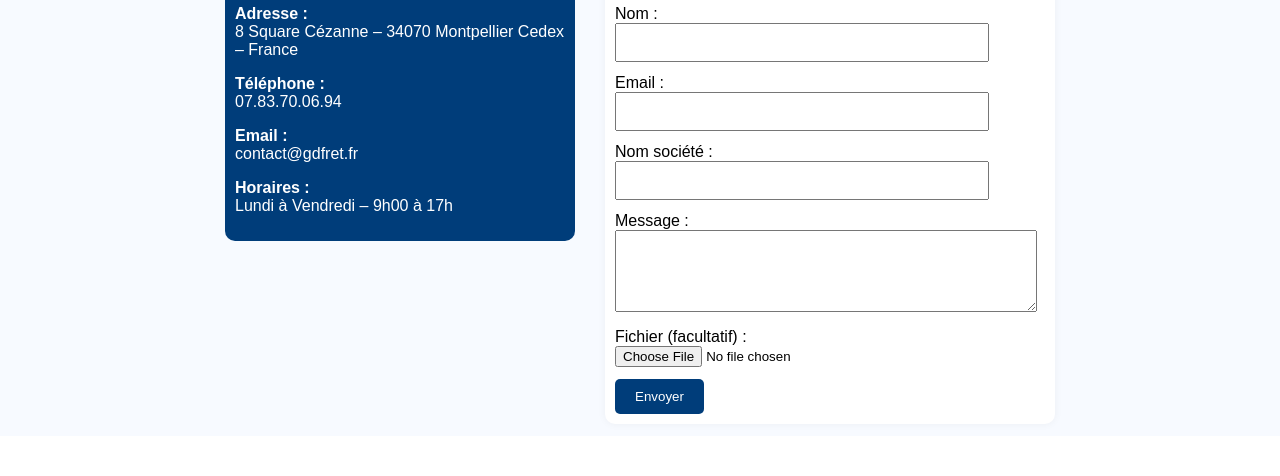
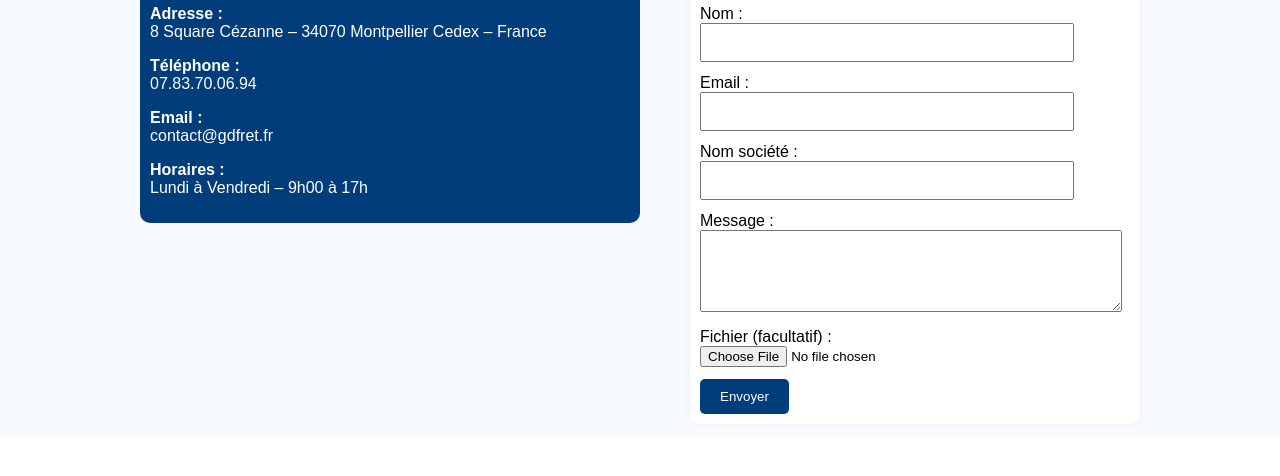
Before and after one commit to dionysos347/site-gdfret, a plain HTML site: page contact.html in a window 1280 px wide. Shown: the part 324-800 px from the top of the page. Drawn offline with Linux system fonts and the light colour scheme.

Commit message:
Update contact.html

```diff
--- a/contact.html
+++ b/contact.html
@@ -19,7 +19,7 @@
 <main style="font-family: Arial, sans-serif; padding: 12px; background-color: #f7faff;">
 <div style="display: flex; flex-wrap: wrap; gap: 30px; justify-content: center; align-items: flex-start;">
 <!-- Coordonnées -->
-<div style="flex: 1; min-width: 300px; max-width: 350px;">
+<div style="flex: 1; min-width: 300px; max-width: 500px; margin-right: 20px;">
 <section style="background-color: #003D7A; color: white; padding: 10px; border-radius: 10px;">
 <h2>📍 Nos coordonnées</h2>
 <p><strong>Adresse :</strong><br/>8 Square Cézanne – 34070 Montpellier Cedex – France</p>
```
